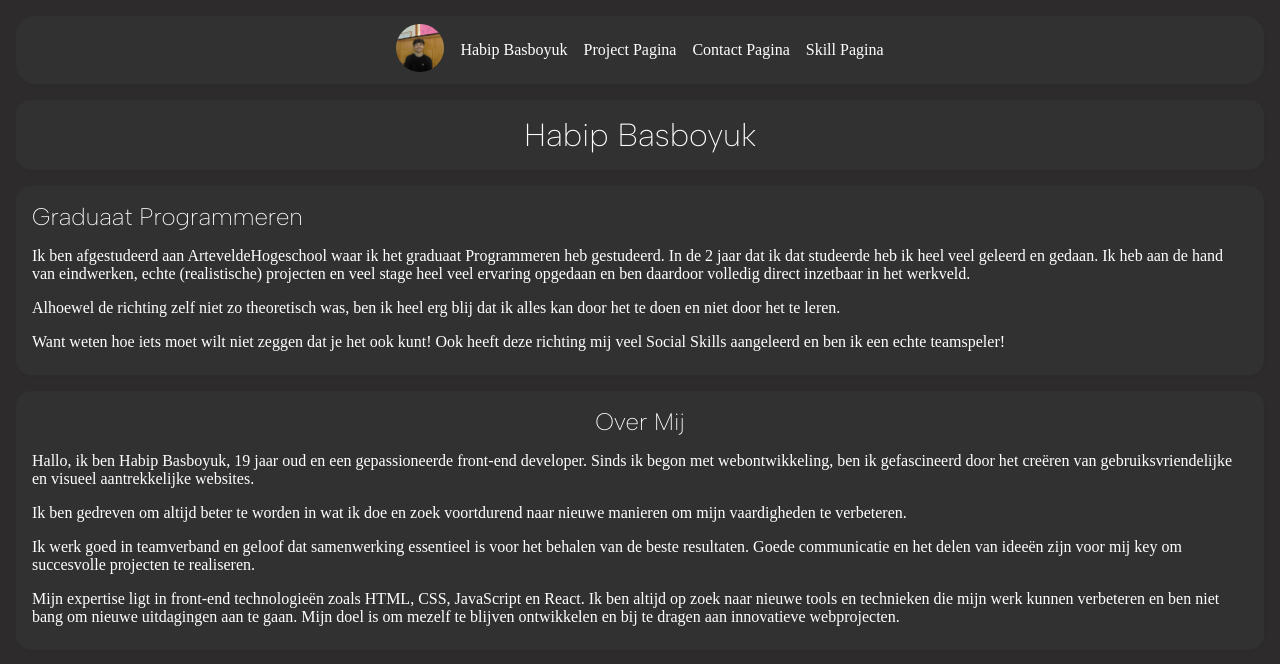
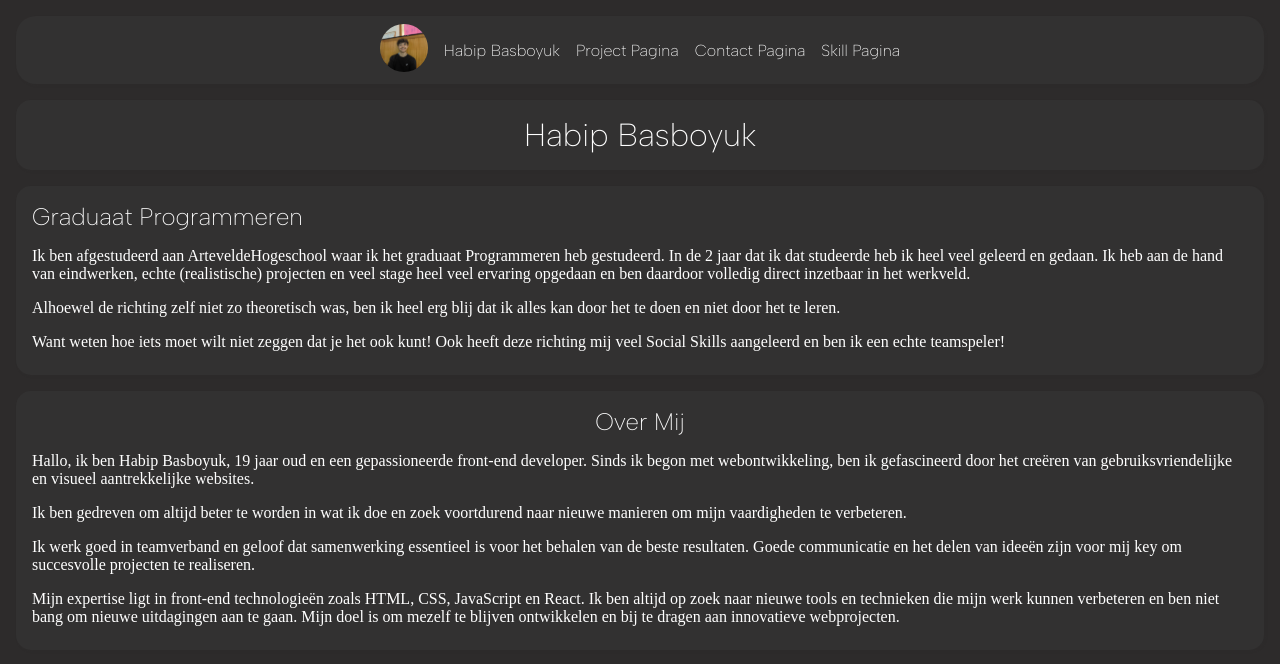
Before and after one commit to Habipbasboyuk/Portfolio, a plain HTML site: page index.html in a window 1280 px wide. Drawn offline with Linux system fonts and the light colour scheme; a web font is replaced by a local one.

Commit message:
changed font types

```diff
--- a/scripts/css/main.css
+++ b/scripts/css/main.css
@@ -5,7 +5,7 @@
     --bg-color: #2D2B2B;
     --fg-color: #323131;
 
-
+    --margin-nav: 10rem;
     --margin-s: 0.5rem;
     --margin-m: 1rem;
     --margin-l: 2rem;
@@ -29,12 +29,12 @@
     box-sizing: border-box;
 }
 
-h1, h2 {
+a, h1, h2 {
     font-family: var(--title-font);
     font-weight: 200;
 }
 
-a, p {
+ p {
     font-family: var(--text-font);
     font-weight: 300;
 }
```
